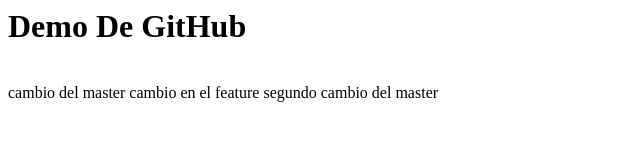
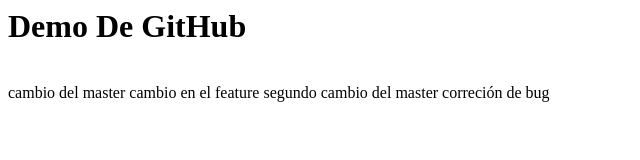
Before and after one commit to elian0988/FR, a plain HTML site: page index.html in a window 1280 px wide. Shown: the whole page, without its empty margins (0-640 px from the left). Drawn offline with Linux system fonts and the light colour scheme.

Commit message:
corrección
correcciones

```diff
--- a/index.html
+++ b/index.html
@@ -10,5 +10,6 @@
 
     cambio en el feature
     segundo cambio del master
+    correción de bug
     </body>
 </html>
```
